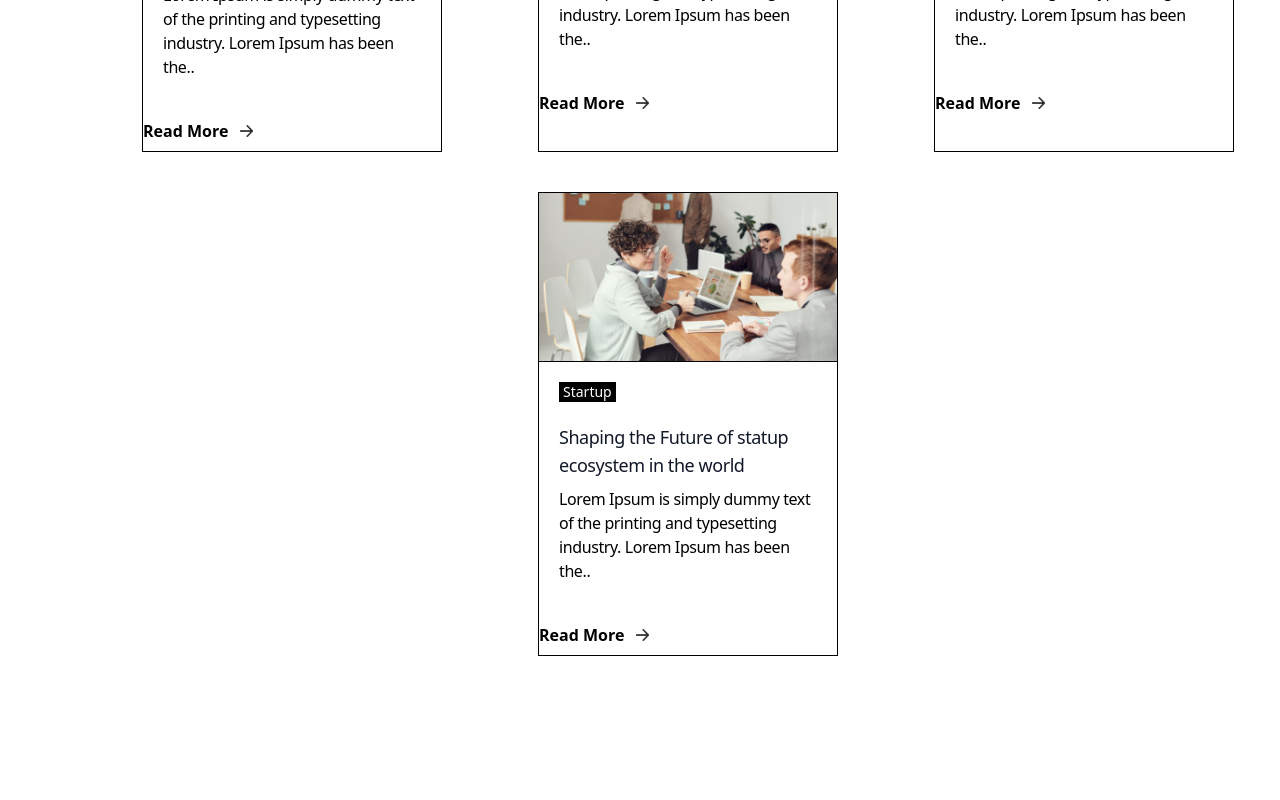
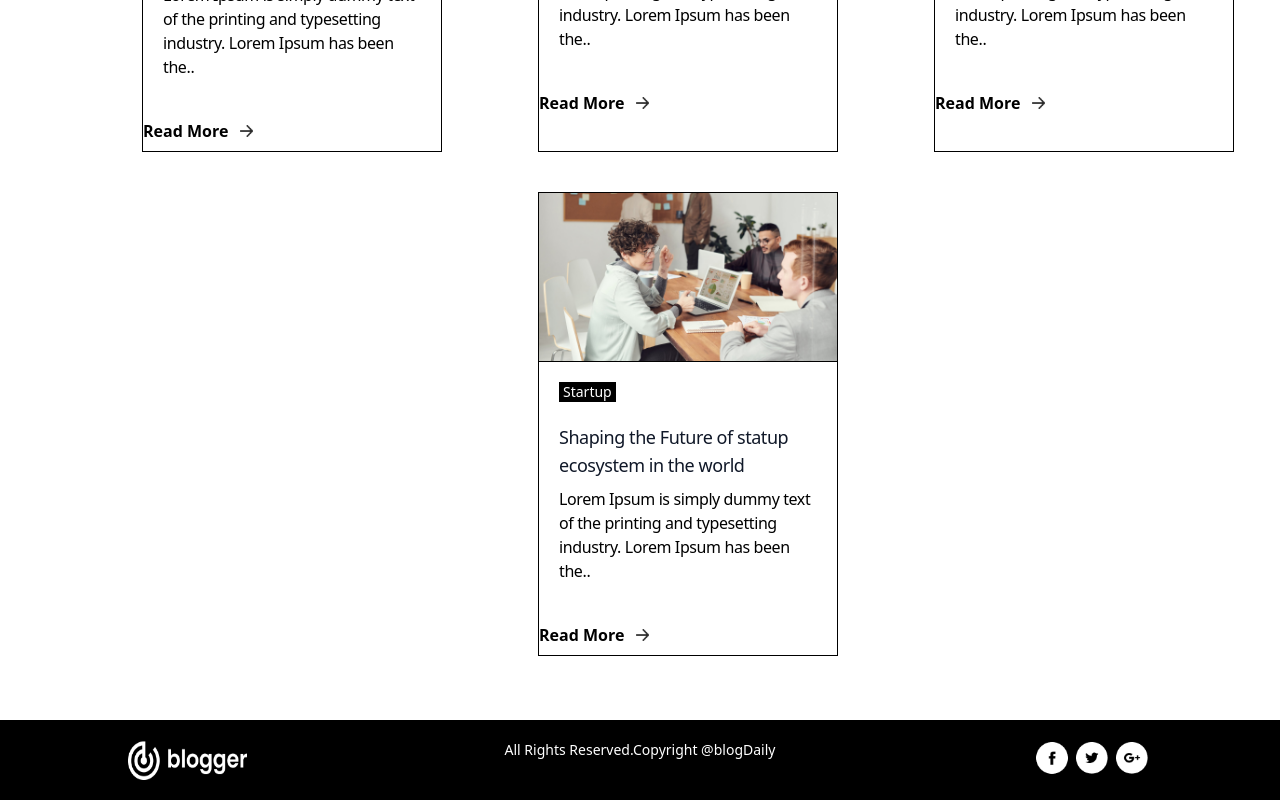
Before and after one commit to partth-code/Blog-Daily, a Next.js app: page / in a window 1280 px wide. Shown: the part 2873-3673 px from the top of the page. Before the commit the page ends 3593 px from the top, so only its background shows below. Built offline with nearby package versions, Linux system fonts and the light colour scheme.

Commit message:
Components:Added Content  to footer,PAge:Sdded Footer to Home Page

```diff
--- a/Components/Footer.tsx
+++ b/Components/Footer.tsx
@@ -1,9 +1,19 @@
+import { assets } from "@/Assets/assets";
+import Image from "next/image";
 import React from "react";
 
 const Footer  = () =>{
     return(
-        <div></div>
+        <div className="flex justify-around flex-col gap-2 sm:gap-0 sm:flex-row bg-black py-5 item-center">
+            <Image src={assets.logo_light} alt="" width={120}/>
+            <p className="text-sm text-white">All Rights Reserved.Copyright @blogDaily</p>
+            <div className="flex">
+                <Image src={assets.facebook_icon} alt='' width={40}/>
+                <Image src={assets.twitter_icon} alt='' width={40}/>
+                <Image src={assets.googleplus_icon} alt='' width={40}/>
+            </div>
+        </div>
     )
 }
 
-export default Footer
+export default Footer;
--- a/app/page.tsx
+++ b/app/page.tsx
@@ -1,5 +1,6 @@
 'use client'
 import BlogList from "@/Components/BlogList";
+import Footer from "@/Components/Footer";
 import Header from "@/Components/Header";
 
 
@@ -8,6 +9,7 @@ export default function Home() {
   <>
     <Header />
     <BlogList/>
+    <Footer/>
   </>
   );
 }
```
